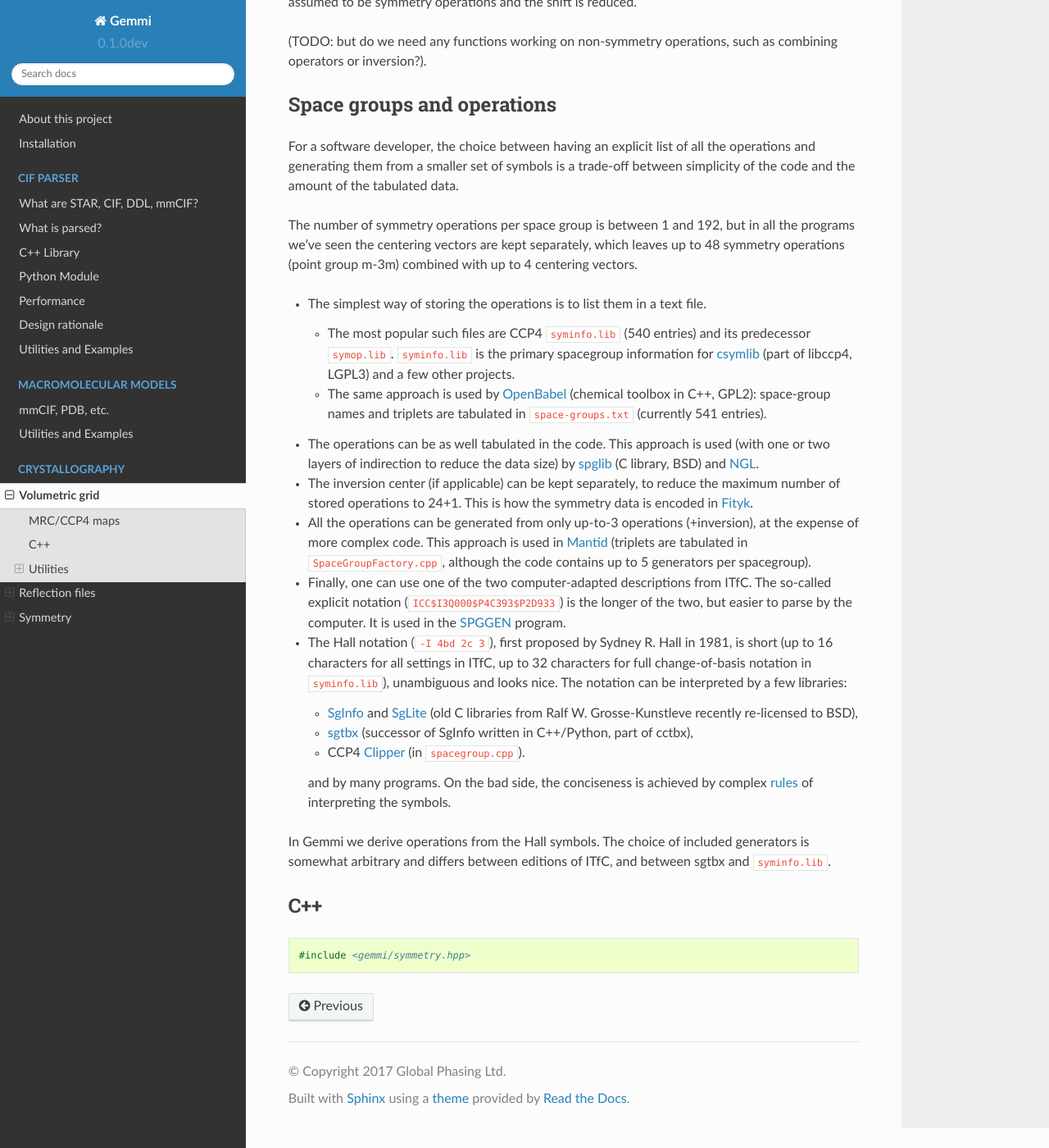
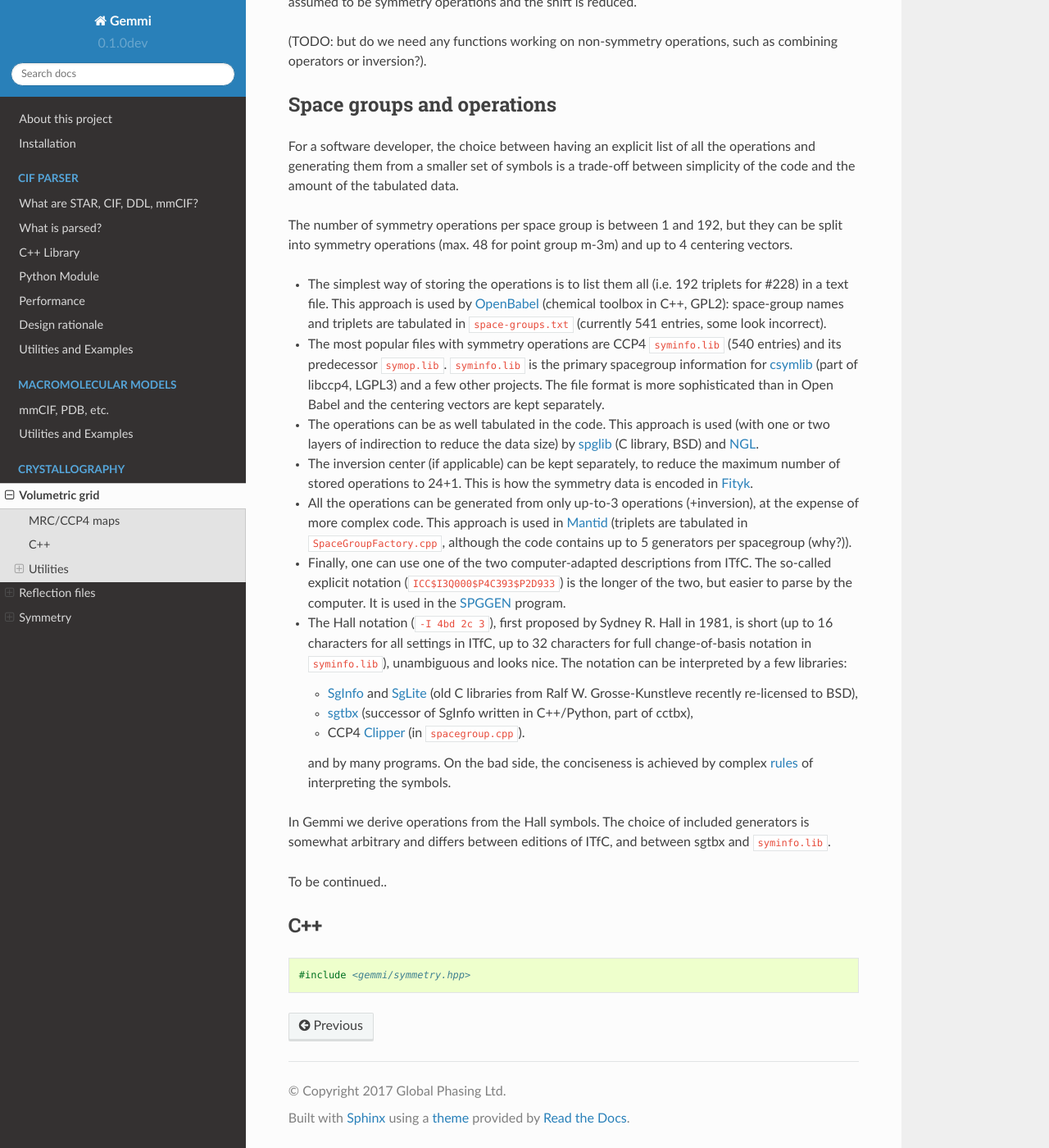
Before and after one commit to project-gemmi/gemmi, a Sphinx documentation site: the page built from docs/xtal.rst, in a window 1280 px wide and 1400 px high, scrolled down 2489 px. Shown: the whole window at 82% size. Built offline with Sphinx 7.4.7 and the Read the Docs theme 2.0.0, drawn with Linux system fonts in a browser that asks for light colours.

Commit message:
more spacegroup testing

```diff
--- a/docs/xtal.rst
+++ b/docs/xtal.rst
@@ -133,19 +133,21 @@ the operations and generating them from a smaller set of symbols is a
 trade-off between simplicity of the code and the amount of the tabulated data.
 
 The number of symmetry operations per space group is between 1 and 192,
-but in all the programs we've seen the centering vectors are kept separately,
-which leaves up to 48 symmetry operations (point group m-3m)
-combined with up to 4 centering vectors.
+but they can be split into symmetry operations (max. 48 for point group m-3m)
+and up to 4 centering vectors.
 
-* The simplest way of storing the operations is to list them in a text file.
+* The simplest way of storing the operations is to list them all (i.e. 192
+  triplets for #228) in a text file.
+  This approach is used by OpenBabel_ (chemical toolbox in C++, GPL2):
+  space-group names and triplets are tabulated in :file:`space-groups.txt`
+  (currently 541 entries, some look incorrect).
 
-  * The most popular such files are CCP4 :file:`syminfo.lib` (540 entries)
-    and its predecessor :file:`symop.lib`. :file:`syminfo.lib` is the primary
-    spacegroup information for csymlib_ (part of libccp4, LGPL3)
-    and a few other projects.
-  * The same approach is used by OpenBabel_ (chemical toolbox in C++, GPL2):
-    space-group names and triplets are tabulated in :file:`space-groups.txt`
-    (currently 541 entries).
+* The most popular files with symmetry operations are CCP4 :file:`syminfo.lib`
+  (540 entries) and its predecessor :file:`symop.lib`.
+  :file:`syminfo.lib` is the primary spacegroup information for csymlib_
+  (part of libccp4, LGPL3) and a few other projects. The file format
+  is more sophisticated than in Open Babel and the centering vectors
+  are kept separately.
 
 * The operations can be as well tabulated in the code.
   This approach is used (with one or two layers of indirection to reduce
@@ -159,7 +161,7 @@ combined with up to 4 centering vectors.
   (+inversion), at the expense of more complex code.
   This approach is used in Mantid_ (triplets are tabulated in
   :file:`SpaceGroupFactory.cpp`, although the code contains up to 5
-  generators per spacegroup).
+  generators per spacegroup (why?)).
 
 * Finally, one can use one of the two computer-adapted descriptions from ITfC.
   The so-called explicit notation (``ICC$I3Q000$P4C393$P2D933``) is the
@@ -186,6 +188,8 @@ In Gemmi we derive operations from the Hall symbols.
 The choice of included generators is somewhat arbitrary and differs
 between editions of ITfC, and between sgtbx and :file:`syminfo.lib`.
 
+To be continued..
+
 .. _SgInfo: https://github.com/rwgk/sginfo
 .. _SgLite: https://github.com/rwgk/sglite
 .. _sgtbx: https://github.com/rwgk/sglite
```
Also changed, not shown: 5 other files.
